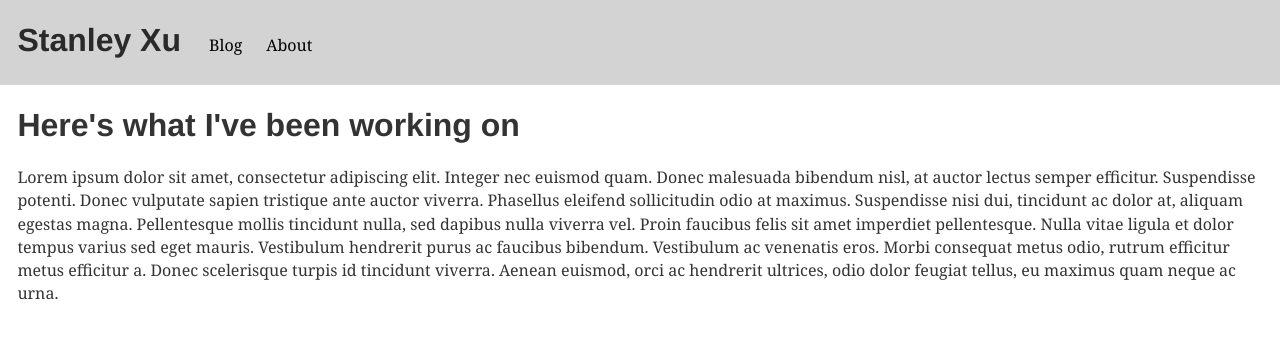
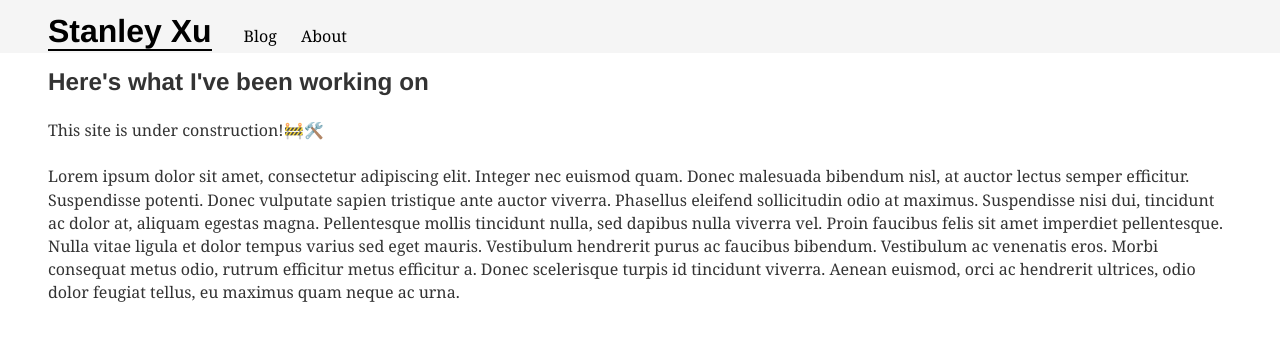
Before and after one commit to stanley-xu/stanley-xu.github.io, a Gatsby site: page / in a window 1280 px wide. Built offline with nearby package versions, Linux system fonts and the light colour scheme; Gatsby itself is replaced by a stand-in of ours; some packages are replaced by stand-ins of ours.

Commit message:
Header improvements
- Refactor using convention:
  SRP principle:
  - layout.js contains layout (alignment) styling only
  - navbar.js contains all other styling
- Header
  - Flexbox and trial & error to find consistent look and feel (see coment)
- Emoji component
- Blog post: about using Gatsby for this site
- Docs (search for "todo" for next tasks)

```diff
--- a/gatsby-config.js
+++ b/gatsby-config.js
@@ -20,7 +20,7 @@ module.exports = {
     {
       resolve: `gatsby-source-filesystem`,
       options: {
-        name: `src`,
+        name: `src`, // todo: should specifically scan some sort of 'md' folder--which may require other config changes
         path: `${__dirname}/src/`,
       },
     },
--- a/gatsby-node.js
+++ b/gatsby-node.js
@@ -1,10 +1,19 @@
 /**
- * Implement Gatsby backend APIs here
+ * Implement Gatsby/custom Node APIs used in the bootstrap sequence
+ * - These API must be `export`ed from this file
+ * - Implementation comes from Gatsby plugins or yourself (in this file)
+ * - See https://www.gatsbyjs.org/docs/gatsby-lifecycle-apis/#bootstrap-sequence
+ *
+ * Note: Gatsby plugins also implement these API and provide nodes for the default GraphQL data layer
+ * - Custom API that returns other data can be made available *both*:
+ *  1. To GraphQL as arguments
+ *  2. To the React component as `this.props.pageContext`
  */
 
 const paths = require('path')
-const { createFilePath } = require('gatsby-source-filesystem')
+const { createFilePath } = require('gatsby-source-filesystem') // handy fn for determining slug
 
+// Callback for source node creation--create more nodes or fields for nodes
 exports.onCreateNode = ({ node, getNode, actions }) => {
   if (node.internal.type === 'MarkdownRemark') {
     const slug = createFilePath({ node, getNode, basePath: `pages` })
@@ -18,6 +27,8 @@ exports.onCreateNode = ({ node, getNode, actions }) => {
   }
 }
 
+// Calls `createPage` to build pages using: a path, component/template, and context
+// `context` is an object passed into the page as GraphQL args and as `pageContext`
 exports.createPages = async ({ graphql, actions }) => {
   const slugResults = await graphql(`
     query {
--- a/src/components/layout.js
+++ b/src/components/layout.js
@@ -3,30 +3,12 @@
  */
 
 import React from "react"
-import { Link } from "gatsby"
+import { TitleNavbar } from './navbar'
 import styles from './layout.module.css'
 
-const NavLink = ({ children, to }) => (
-  <Link to={to} className={styles.navLink} activeClassName={styles.activeNavLink}>
-    {children}
-  </Link>
-)
-
-const HomeLink = ({ title }) => (
-  <h1 className={styles.home}>
-    <Link to='/' className={styles.homeLink}>
-      {title}
-    </Link>
-  </h1>
-)
-
-const Header = ({ title }) => (
+const Header = () => (
   <header className={styles.header}>
-    <nav className={styles.headerNav}>
-      <HomeLink title={title}/>
-      <NavLink to="/blog/">Blog</NavLink>
-      <NavLink to="/about/">About</NavLink>
-    </nav>
+    <TitleNavbar title={'Stanley Xu'} styleName={styles.nav}/>
   </header>
 )
 
@@ -34,7 +16,7 @@ const Header = ({ title }) => (
 //  used so that we don't have to wrap sibling JSX with more `div` or `span`
 export default ({ children }) => (
   <>
-    <Header title='Stanley Xu'/>
+    <Header/>
     <div className={styles.content}>
       <main>{children}</main>
     </div>
--- a/src/components/layout.module.css
+++ b/src/components/layout.module.css
@@ -1,41 +1,17 @@
 .header {
-  margin-bottom: 1.45rem;
-  background-color: lightgray;
+  margin-bottom: 1rem;
+  background-color: whitesmoke;
 }
 
-.headerNav {
+.nav {
   margin: 0;
-  max-width: 960;
-  padding: 1.45rem 1.0875rem;
-}
-
-.home {
-  margin: 0;
-  display: inline-block;
-}
-
-.homeLink {
-  color: inherit;
-  font-weight: 700;
-  margin-right: 1rem;
-  text-decoration: none;
-}
-
-.navLink {
-  color: black;
-  display: inline-block;
-  text-decoration: none;
-  margin: 0 0.5rem;
-  padding: 0.25rem;
-}
-
-.activeNavLink {
-  color: whitesmoke;
+  padding: 3rem;
+  padding-top: 0.875rem;
+  padding-bottom: 0;
+  display: flex;
+  align-items: baseline;
 }
 
 .content {
-  margin: 0 auto;
-  max-width: 960;
-  padding: 0px 1.0875rem 1.45rem;
-  padding-top: 0;
+  padding: 0px 3rem 1.45rem;
 }
--- /dev/null
+++ b/src/components/navbar.js
@@ -0,0 +1,39 @@
+import React from 'react'
+import { Link } from 'gatsby'
+import styles from './navbar.module.css'
+
+const NavLink = ({ children, to }) => (
+  <Link to={to} className={styles.link} activeClassName={styles.activelink}>
+    {children}
+  </Link>
+)
+
+const TitleLink = ({ title }) => (
+  <h1 className={styles.titlelink}>
+    <NavLink to='/'>{title}</NavLink>
+  </h1>
+)
+
+const SubNavLink = ({ children, to }) => (
+  <Link to={to} className={styles.sublink} activeClassName={styles.activelink}>
+    {children}
+  </Link>
+)
+
+// Main layout file injects `styleName` styling via props
+const TitleNavbar = ({ title, styleName }) => (
+  <nav className={styleName}>
+    <TitleLink title={title}/>
+    <SubNavLink to="/blog/">Blog</SubNavLink>
+    <SubNavLink to="/about/">About</SubNavLink>
+  </nav>
+)
+
+const Navbar = ({ children, styleName }) => (
+  <nav className={styleName}>
+    {children}
+  </nav>
+)
+
+export { TitleLink, NavLink, SubNavLink, TitleNavbar, Navbar };
+export default Navbar;
--- /dev/null
+++ b/src/components/navbar.module.css
@@ -0,0 +1,36 @@
+.link {
+  color: black;
+  display: inline-block;
+  text-decoration: none;
+}
+
+.titlelink {
+  composes: link;
+  margin: 0;
+  margin-right: 1.5rem;
+}
+
+/*
+I haven't found a way to **all** of the following easily:
+1. align the **text** of the nav bar like siblings with `inline-block`
+2. have the border-bottom **always** be at the bottom edge of the header
+3. have the border-bottom (`.activelink`) occur at the same level for `TitleLink` and SubNavLink`
+  (the header's height changes slightly)
+
+Flexbox can be used to solve (2) and `align-items: baseline` solves (1) but (3) seems to never be solveable
+- Even when Flexbox tries to equalize the heights, (3) is never fixed
+
+Unless we use manual alignment via padding (found 5px to work)
+- I'm sticking to Flexbox anyway (w/ manual padding, sticking to `inline-block`s actually works)
+*/
+.sublink {
+  composes: link;
+  margin: 0 0.5rem;
+  margin-left: 0;
+  padding: 0 0.5rem;
+  padding-bottom: 5px;
+}
+
+.activelink {
+  border-bottom: 2px solid black;
+}
--- a/src/pages/about.js
+++ b/src/pages/about.js
@@ -5,8 +5,6 @@ import { graphql } from 'gatsby'
 export default ({ data }) => (
   <Layout>
     <div>
-      <h1>About me: {data.site.siteMetadata.author}</h1>
-      <p>Under construction!</p>
       <h1>I'd love to talk!</h1>
       <p>
         <a href="mailto:tqsxu@uwaterloo.ca">tqsxu@uwaterloo.ca</a>
--- a/src/pages/blog.js
+++ b/src/pages/blog.js
@@ -7,10 +7,7 @@ import { rhythm } from '../utils/typography'
 
 const PostTitle = styled.h3`margin-bottom: ${rhythm(1/4)}`
 
-const PostMetadata = styled.span`
-  color: #bbb;
-  font-size: medium;
-`
+const PostMetadata = styled.span`font-size: small;`
 
 const Preview = ({ node }) => (
   <Link to={node.fields.slug} css={css`
--- a/src/pages/index.js
+++ b/src/pages/index.js
@@ -1,9 +1,14 @@
 import React from "react"
 import Layout from '../components/layout'
+import Emoji from '../utils/emoji'
 
 export default () => (
   <Layout>
-    <h1>Here's what I've been working on</h1>
+    <h2>Here's what I've been working on</h2>
+    <p>This site is under construction!
+      <Emoji symbol='🚧'/>
+      <Emoji symbol='🛠️'/>
+    </p>
     <p>
     Lorem ipsum dolor sit amet, consectetur adipiscing elit. Integer nec euismod quam. Donec malesuada bibendum nisl, at auctor lectus semper efficitur. Suspendisse potenti. Donec vulputate sapien tristique ante auctor viverra. Phasellus eleifend sollicitudin odio at maximus. Suspendisse nisi dui, tincidunt ac dolor at, aliquam egestas magna. Pellentesque mollis tincidunt nulla, sed dapibus nulla viverra vel. Proin faucibus felis sit amet imperdiet pellentesque. Nulla vitae ligula et dolor tempus varius sed eget mauris. Vestibulum hendrerit purus ac faucibus bibendum. Vestibulum ac venenatis eros. Morbi consequat metus odio, rutrum efficitur metus efficitur a. Donec scelerisque turpis id tincidunt viverra. Aenean euismod, orci ac hendrerit ultrices, odio dolor feugiat tellus, eu maximus quam neque ac urna.
     </p>
--- /dev/null
+++ b/src/pages/using-gatsby.md
@@ -0,0 +1,20 @@
+---
+title: "Foray into Front-end Development with Gatsby"
+date: "2019-10-26"
+---
+
+This site was built with Gatsby.
+
+I finally decided to take the plunge into "modern web development" after hearing good things about Gatsby and static site generators.
+I've also wanted to build my portfolio website and deploy it onto Github Pages--which only serves static resources.
+
+And it has been a *wild* rabbit hole...
+
+<!-- Content about tutorial -->
+
+Having gone through Gatsby's tutorial, I've setup a JAM stack for blogging and markdown rendering purposes mostly.
+
+Here are some useful links about Gatsby:
+- [Motivation](https://www.gatsbyjs.org/blog/2019-04-02-behind-the-scenes-what-makes-gatsby-great/)
+- [Lifecycle](https://www.gatsbyjs.org/docs/gatsby-lifecycle-apis/#bootstrap-sequence)
+- [Data layer](https://www.gatsbyjs.org/docs/why-gatsby-uses-graphql/)
--- /dev/null
+++ b/src/utils/emoji.js
@@ -0,0 +1,10 @@
+import React from 'react'
+
+export default ({ symbol, label }) => (
+  <span role='img'
+    aria-label={label ? label : ''}
+    aria-hidden={label ? false : true}
+  >
+    {symbol}
+  </span>
+)
```
Also changed, not shown: src/components/post-layout.js (+18 -7 lines).
